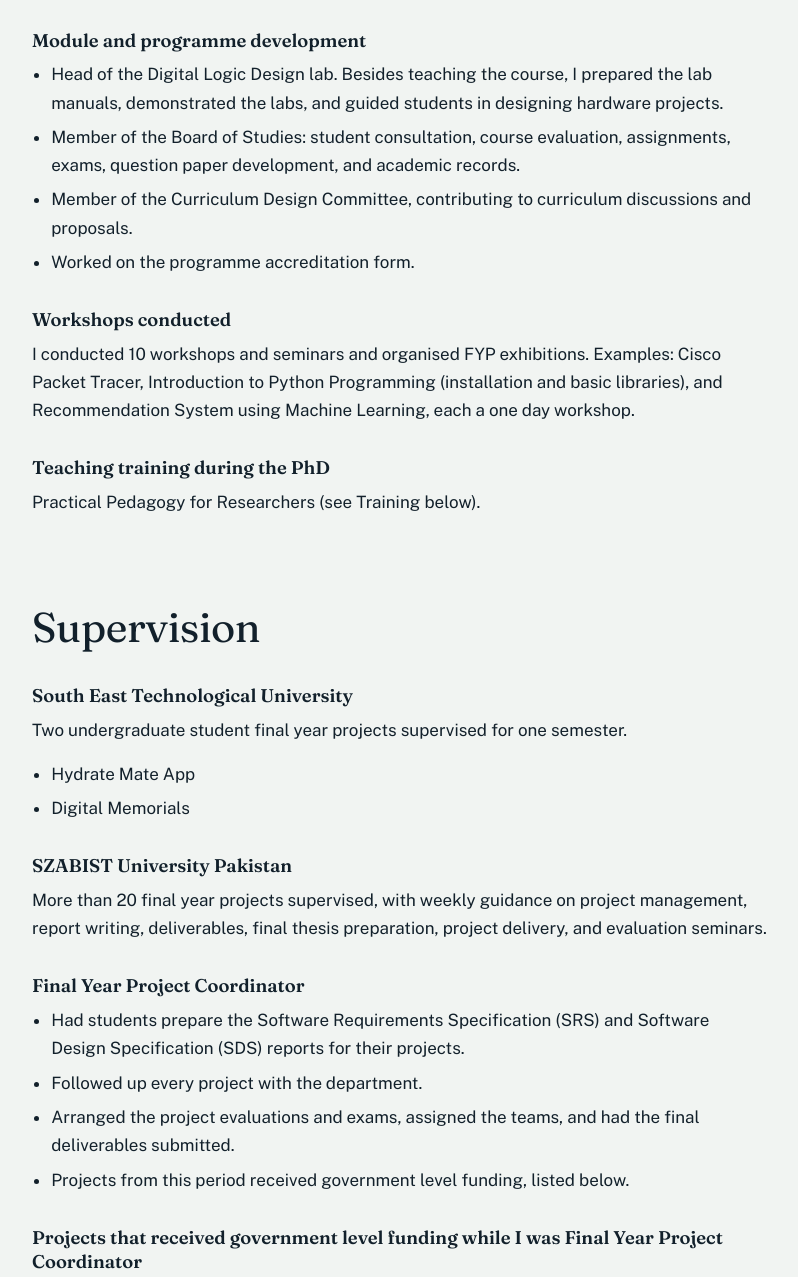
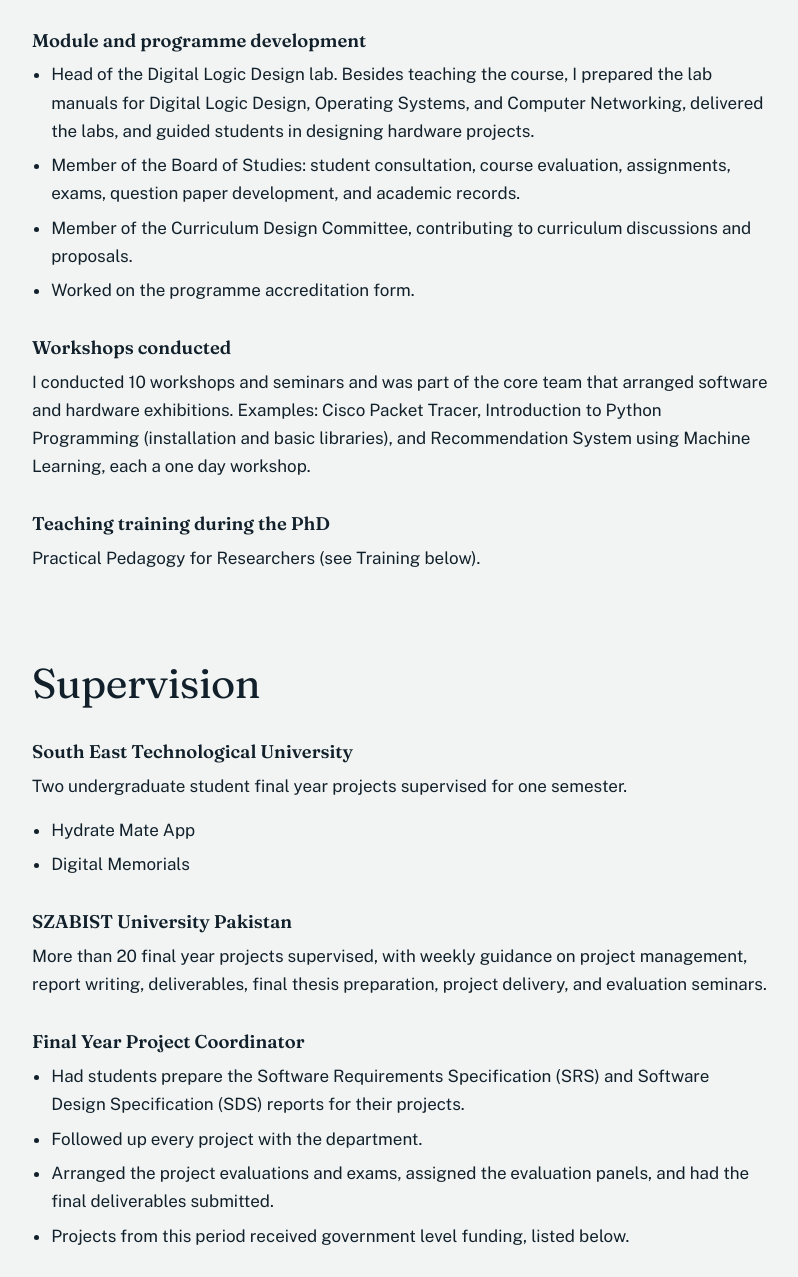
Before and after one commit to iftikharumrani/iftikharumrani.github.io, a plain HTML site: page index.html in a window 1280 px wide. Shown: the part 4195-5472 px from the top of the page, without its empty margins (320-1118 px from the left). Drawn offline with nearby package versions, Linux system fonts and the light colour scheme.

Commit message:
Update lab manuals, evaluation panels and exhibitions wording
Co-Authored-By: Claude Sonnet 5.5 <noreply@anthropic.com>
Claude-Session: https://claude.ai/code/session_01Tks4HGZPBYW1YkSqjB5qn5

```diff
--- a/index.html
+++ b/index.html
@@ -176,13 +176,13 @@ footer{max-width:46rem;padding-top:4rem;color:var(--muted);font-size:.9rem}
  </ul>
  <h3>Module and programme development</h3>
  <ul class="plain">
-  <li>Head of the Digital Logic Design lab. Besides teaching the course, I prepared the lab manuals, demonstrated the labs, and guided students in designing hardware projects.</li>
+  <li>Head of the Digital Logic Design lab. Besides teaching the course, I prepared the lab manuals for Digital Logic Design, Operating Systems, and Computer Networking, delivered the labs, and guided students in designing hardware projects.</li>
   <li>Member of the Board of Studies: student consultation, course evaluation, assignments, exams, question paper development, and academic records.</li>
   <li>Member of the Curriculum Design Committee, contributing to curriculum discussions and proposals.</li>
   <li>Worked on the programme accreditation form.</li>
  </ul>
  <h3>Workshops conducted</h3>
- <p>I conducted 10 workshops and seminars and organised FYP exhibitions. Examples: Cisco Packet Tracer, Introduction to Python Programming (installation and basic libraries), and Recommendation System using Machine Learning, each a one day workshop.</p>
+ <p>I conducted 10 workshops and seminars and was part of the core team that arranged software and hardware exhibitions. Examples: Cisco Packet Tracer, Introduction to Python Programming (installation and basic libraries), and Recommendation System using Machine Learning, each a one day workshop.</p>
  <h3>Teaching training during the PhD</h3>
  <p>Practical Pedagogy for Researchers (see Training below).</p>
 </section>
@@ -201,7 +201,7 @@ footer{max-width:46rem;padding-top:4rem;color:var(--muted);font-size:.9rem}
  <ul class="plain">
   <li>Had students prepare the Software Requirements Specification (SRS) and Software Design Specification (SDS) reports for their projects.</li>
   <li>Followed up every project with the department.</li>
-  <li>Arranged the project evaluations and exams, assigned the teams, and had the final deliverables submitted.</li>
+  <li>Arranged the project evaluations and exams, assigned the evaluation panels, and had the final deliverables submitted.</li>
   <li>Projects from this period received government level funding, listed below.</li>
  </ul>
  <h3>Projects that received government level funding while I was Final Year Project Coordinator</h3>
```
